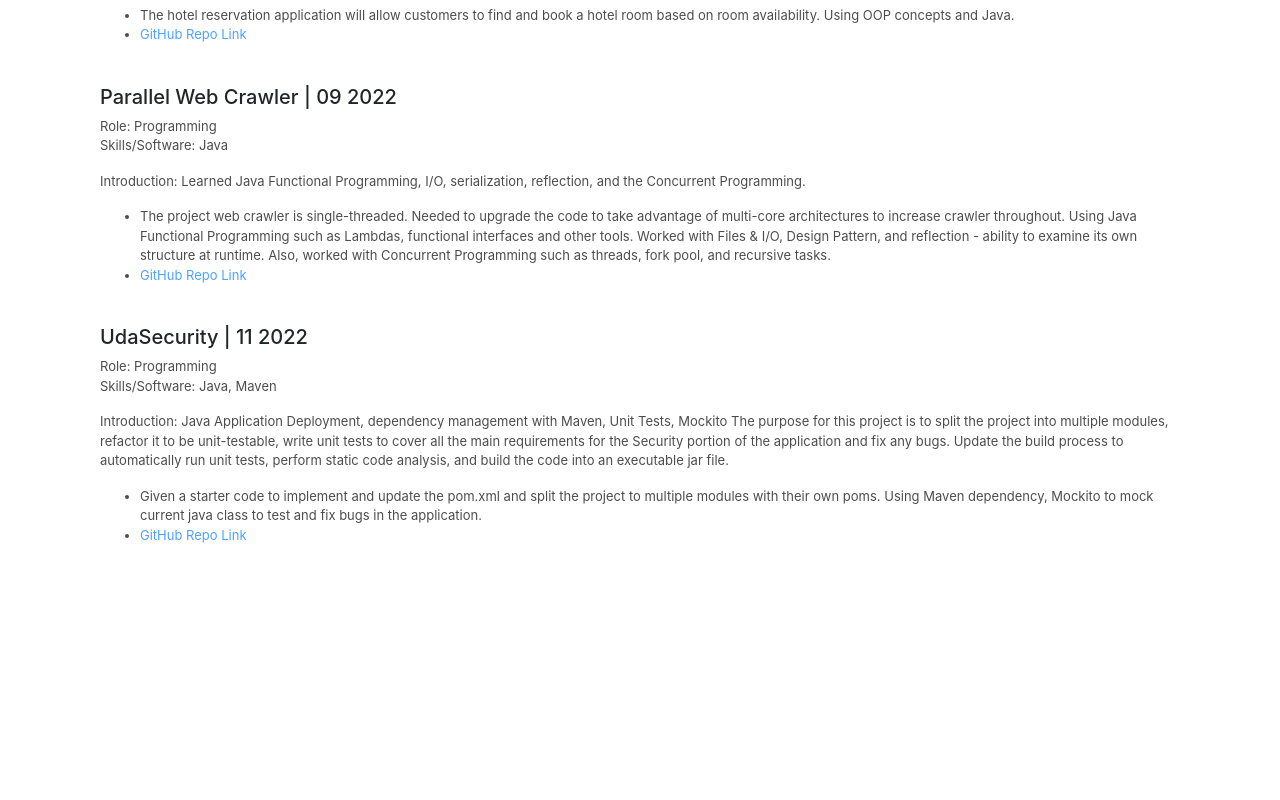
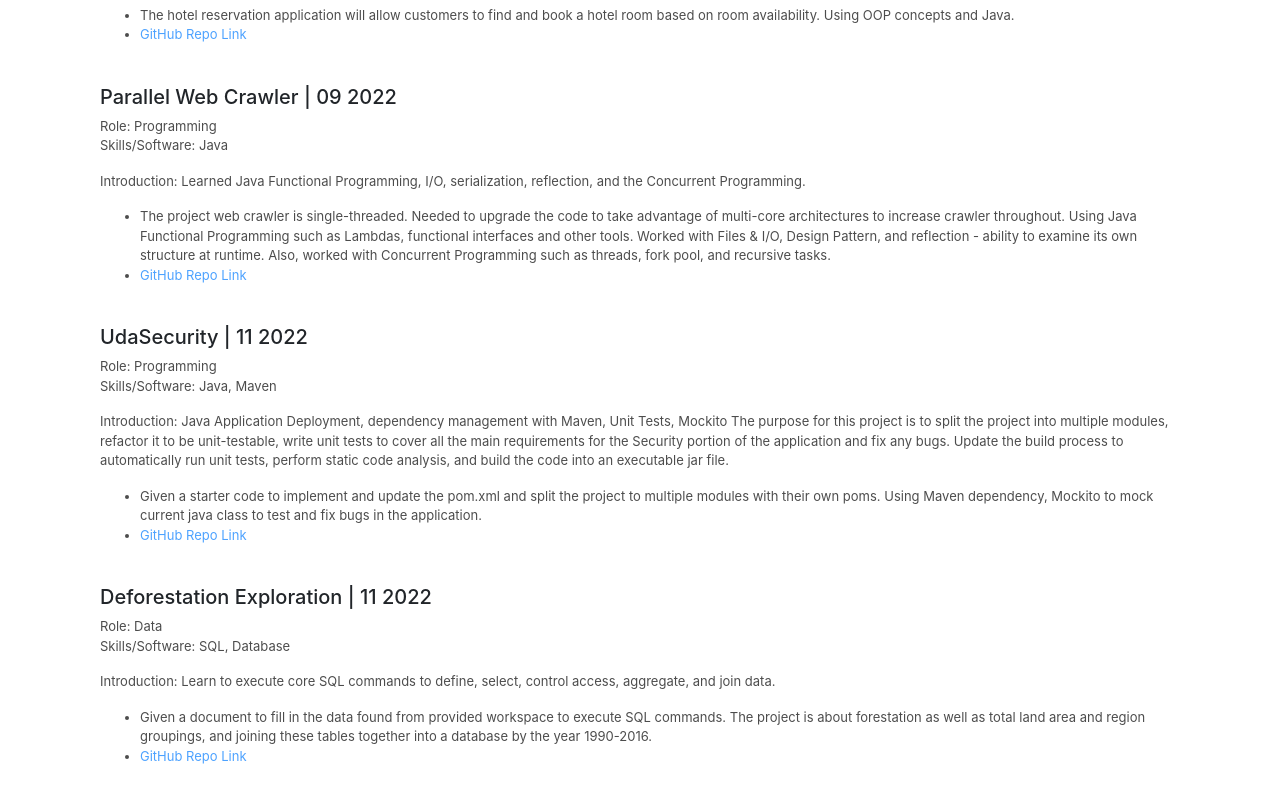
Before and after one commit to DM54/Portfolio, a React (Create React App) app in the folder portfolio/: page /nanodegree in a window 1280 px wide. Shown: the part 1100-1900 px from the top of the page. Before the commit the page ends 1725 px from the top, so only its background shows below. Built offline with nearby package versions, Linux system fonts and the light colour scheme.

Commit message:
added a project

```diff
--- a/portfolio/src/pages/NanoDegreeProgram.js
+++ b/portfolio/src/pages/NanoDegreeProgram.js
@@ -142,9 +142,24 @@ const NanoDegreeProgram = () =>{
 
     <br/>
 
+    <h5> Deforestation Exploration | 11 2022 </h5>
+    <p className="pcolorabout psize " >
+    Role: Data <br/>
+    Skills/Software: SQL, Database
+    </p>
+    <p className='pcolorabout psize'>
+      Introduction:
+      Learn to execute core SQL commands to define, select, control access, aggregate, and join data.
+    </p>
+    <ul className="pcolorabout psize">
+    <li>
+      Given a document to fill in the data found from provided workspace to execute SQL commands. The project is about
+     forestation as well as total land area and region groupings, and joining these tables together into a database by the year 1990-2016.
+     </li>
+    <li><a href="https://acrobat.adobe.com/link/review?uri=urn:aaid:scds:US:5eb24ab1-3ce8-3a62-a604-23800f8b7e6f" target="_blank" rel="noreferrer">GitHub Repo Link</a></li>
+    </ul>
 
-
-
+    <br/>
 
 
     </div>
```
